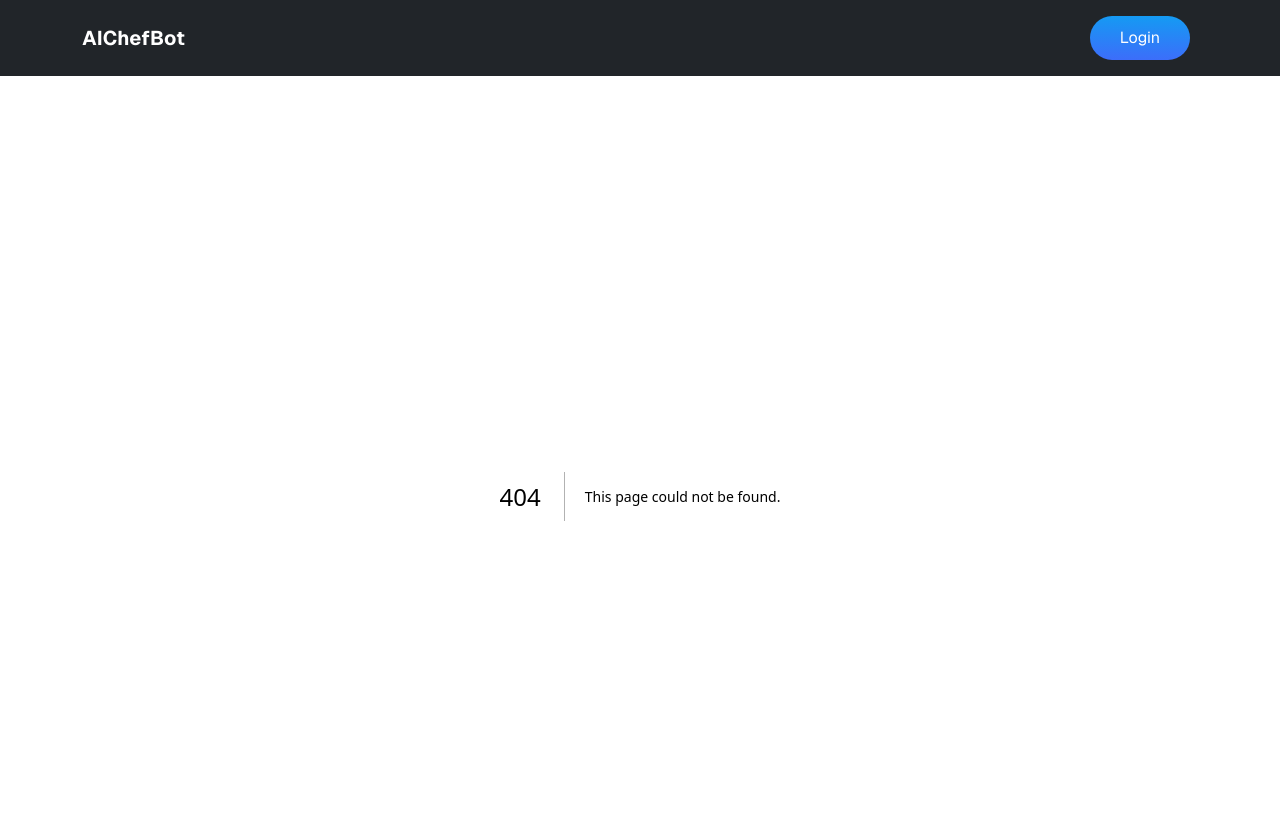
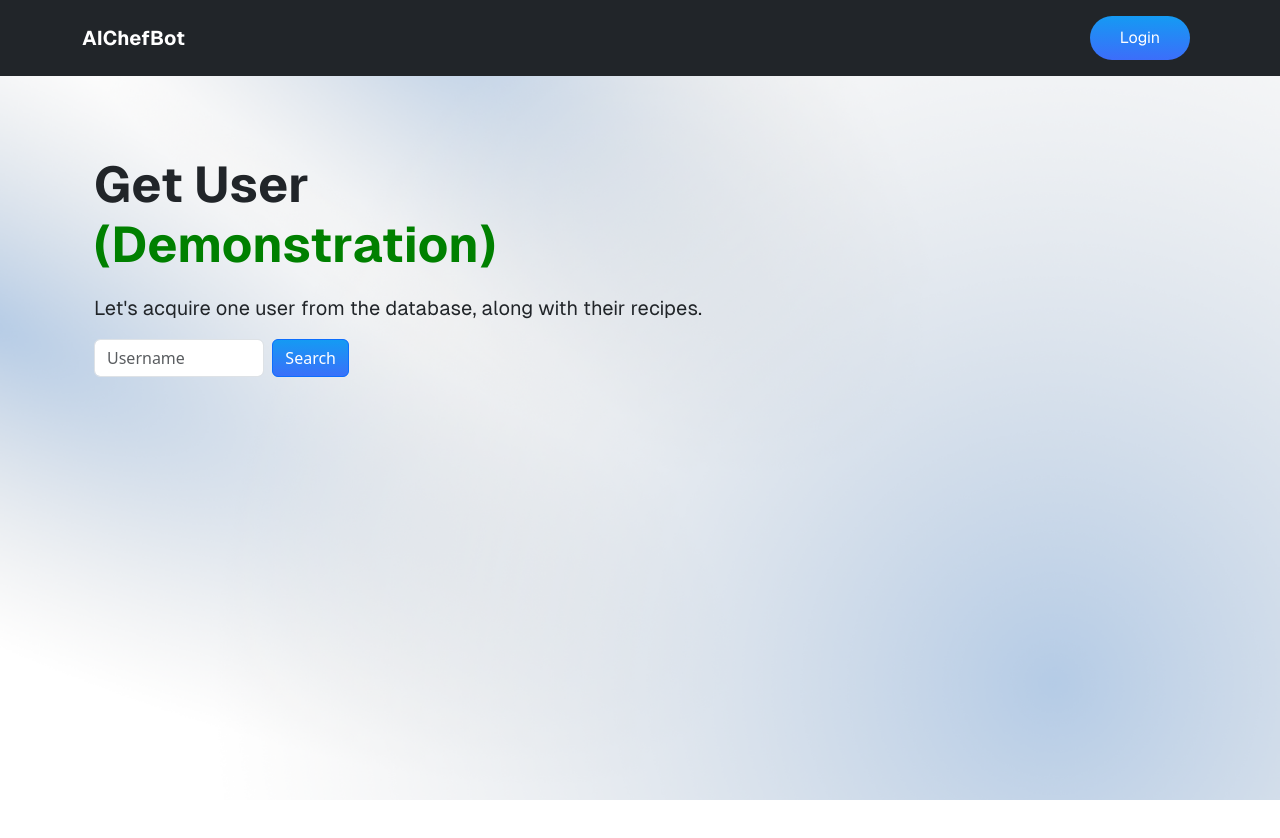
Before and after one commit to rjwignar/AIChefBot, a Next.js app: page /getUser in a window 1280 px wide. Before the commit this address had no page. Shown: the top 838 px of the page. After the commit the page ends 800 px from the top, so only its background shows below. Built offline with nearby package versions, Linux system fonts and the light colour scheme.

Commit message:
add UI for testing fetch user from mongodb

```diff
--- a/package.json
+++ b/package.json
@@ -10,6 +10,8 @@
   },
   "dependencies": {
     "bootstrap": "^5.3.2",
+    "dotenv": "^16.3.2",
+    "mongodb": "^6.3.0",
     "next": "14.0.4",
     "react": "^18",
     "react-bootstrap": "^2.9.2",
--- /dev/null
+++ b/pages/api/db.js
@@ -0,0 +1,44 @@
+// performs interactions with the database
+
+
+// set up an instance of mongo client
+const { MongoClient } = require("mongodb");
+
+// require dotenv, acquire environment variables
+require("dotenv").config();
+
+// create a client object, pass the connection string
+const client = new MongoClient(
+    `mongodb+srv://${process.env.DB_USER}:${process.env.DB_PASS}@cluster0.bcearzi.mongodb.net/`
+);
+
+// get one user
+module.exports.getUser = async (username) => {
+    // get users collection
+    const collection = client.db("aichefbot").collection("users");
+
+    // find the user
+    const result = await collection.findOne({ full_name: `${username}` });
+
+    // return to api
+    return result;
+};
+
+// add one user
+module.exports.addUser = async (params) => {
+
+};
+
+// connect to mongodb
+async function connect() {
+  try {
+    // attempt to connect
+    await client.connect();
+    // everything ok
+    console.debug("Connection established.")
+  } catch (err) {
+    // failed to connect
+    console.error(err);
+}};
+
+module.exports.connect = connect;
--- /dev/null
+++ b/pages/api/request.js
@@ -0,0 +1,34 @@
+// api for db connection
+
+// TODO: Delete a user.
+
+// get our db methods
+const db = require ("./db");
+
+// handler for all relevant requests
+async function handler(req, res) {
+  switch (req.method) {
+    // GET
+    case "GET": {
+      // pass the searched username to getUser(username)
+      const user = await db.getUser(req.query.username);
+      res.json(user);
+      break;
+    }
+    // POST
+    case "POST": {
+      console.log(req.body)
+      res.status(200)
+      .json(await db.addUser(req.body));
+      break;
+    }
+    case "DELETE":
+      // ./users.js
+      // db.deleteUser();
+    default:
+      res.json(401).json({error: "Request denied."});
+      break;
+  }
+}
+
+export default handler;
--- /dev/null
+++ b/pages/getUser.js
@@ -0,0 +1,81 @@
+// Demonstration page for retrieving user from the mongodb database
+
+import { Row, Col, Container, Form, Button } from "react-bootstrap";
+import { Card } from "react-bootstrap";
+import { useState, useEffect } from "react";
+
+export default function Home() {
+  const [textInput, setTextInput] = useState("");
+
+  const [user, setUser] = useState(null);
+
+  async function handleSubmit(e) {
+    e.preventDefault();
+
+    // get user from database
+    const res = await fetch(`./api/request?username=${textInput}`, { method: "GET" });
+    const user = await res.json();
+    setUser(user);
+  }
+
+  // form for acquiring one user from the database, for demonstration purposes
+  return (
+    <>
+      <Container className="hero-section">
+        <Row className="align-items-center">
+          <Col md={7}>
+            <br />
+            <h1 className="hero-title">
+              Get User <span style={{ color: "green" }}>(Demonstration)</span>
+            </h1>
+            <p>
+              Let's acquire one user from the database, along with their
+              recipes.
+            </p>
+            <p>
+              {/*
+              {user.appliances.map(appliances => (
+                <li key={user.id}>{appliance}</li>
+              ))}
+              */}
+            </p>
+          </Col>
+        </Row>
+
+        {/* Form */}
+        <Row>
+          <Col md={3} className="d-flex">
+            <Form onSubmit={handleSubmit} className="d-flex">
+              <Form.Control
+                onChange={(e) => setTextInput(e.target.value)}
+                placeholder="Username"
+              ></Form.Control>
+              &nbsp;&nbsp;
+              <Button className="landing-page-btn ml-2" type="submit">
+                Search
+              </Button>
+            </Form>
+          </Col>
+        </Row>
+        <br />
+        {user == null ? (
+          <></>
+        ) : (
+          <Card body>
+            <p>Name: <span style={{color: "green"}}>{user.full_name}</span></p>
+            <p>Email: <span style={{color: "green"}}>{user.email}</span></p>
+            <p>Appliances:
+              <ul>
+                {user.appliances.map((item, i) => (
+                  <li key={i}><span style={{color: "green"}}>{item}</span></li>
+                ))}
+              </ul>
+            </p>
+            <p></p>
+            <p></p>
+          </Card>
+        )}
+      </Container>
+    </>
+  );
+}
```
Also changed, not shown: 1 other file (tests, documents, lock files or other folders).
